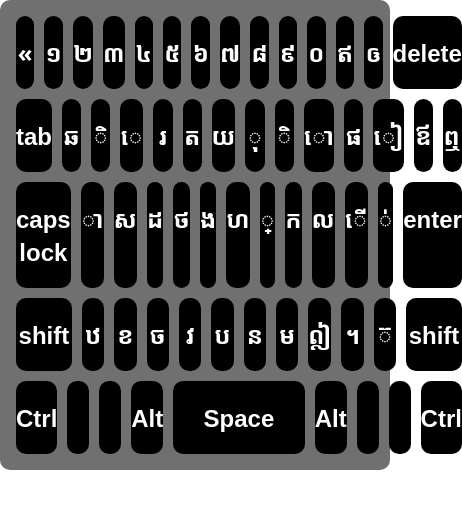
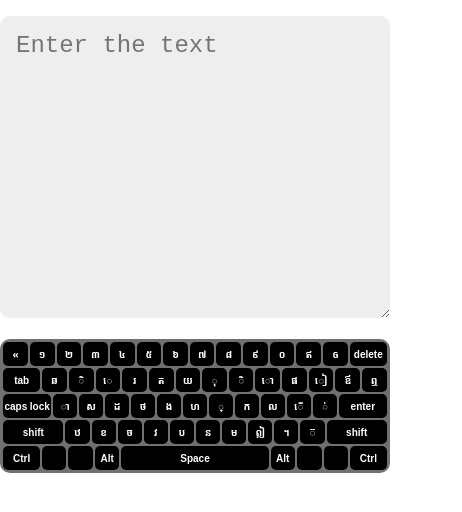
Before and after one commit to YunVisal/virtual-khmer-keyboard, a plain HTML site: page index.html in a window 390 px wide. Shown: the whole page, 462 px wide, since content can reach past the window. Drawn offline with Linux system fonts and the light colour scheme; a web font is replaced by a local one.

Commit message:
add text input

```diff
--- a/app.js
+++ b/app.js
@@ -14,7 +14,7 @@ document.addEventListener("DOMContentLoaded", function () {
         },
         "delete": {
             domId: "del_key",
-            handler: function () { console.log("delete") }
+            handler: onDeleteKeyClick
         },
         "tab": {
             domId: "tab_key",
@@ -39,6 +39,8 @@ document.addEventListener("DOMContentLoaded", function () {
     }
 
     var inputString = "";
+    const textInput = document.getElementById("textInput");
+    textInput.value = inputString;
 
     const keyboard = document.getElementById("keyboard");
     function changeKey(characters) {
@@ -73,6 +75,7 @@ document.addEventListener("DOMContentLoaded", function () {
 
     function onInputKeyClick(char) {
         inputString += char;
+        textInput.value = inputString;
     }
 
     function onTabKeyClick() {
@@ -85,6 +88,11 @@ document.addEventListener("DOMContentLoaded", function () {
 
     function onSpaceKeyClick() {
         onInputKeyClick(" ")
+    }
+
+    function onDeleteKeyClick() {
+        inputString = inputString.substring(0, inputString.length - 1);
+        textInput.value = inputString;
     }
 
     var isShift = false;
--- a/index.html
+++ b/index.html
@@ -12,6 +12,9 @@
 </head>
 
 <body>
+    <div class="text-input-container">
+        <textarea class="text-input" id="textInput" cols="30" rows="10" placeholder="Enter the text"></textarea>
+    </div>
     <div class="keyboard" id="keyboard">
         <div class="row-1">
             <div class="key">
--- a/style.css
+++ b/style.css
@@ -52,7 +52,6 @@ body {
 .key {
     background-color: black;
     color: white;
-    padding: .5rem;
     border-radius: 10px;
     cursor: pointer;
     padding: 20px 0;
@@ -67,3 +66,55 @@ body {
 .key:hover {
     color: #aaa;
 }
+
+.text-input-container {
+    width: 100%;
+    margin: 1rem 0;
+}
+
+.text-input {
+    width: 100%;
+    outline: none;
+    border: none;
+    background-color: #eee;
+    border-radius: 10px;
+    color: black;
+    font-size: 24px;
+    padding: 1rem;
+}
+
+@media only screen and (max-width: 600px) {
+    .keyboard {
+        grid-row-gap: 2px;
+        padding: .2rem;
+    }
+
+    .key {
+        padding: 5px 0;
+        border-radius: 5px;
+    }
+
+    .key .kh-label {
+        font-size: 10px;
+    }
+
+    .keyboard .row-1 {
+        grid-column-gap: 2px;
+    }
+
+    .keyboard .row-2 {
+        grid-column-gap: 2px;
+    }
+
+    .keyboard .row-3 {
+        grid-column-gap: 2px;
+    }
+
+    .keyboard .row-4 {
+        grid-column-gap: 2px;
+    }
+
+    .keyboard .row-5 {
+        grid-column-gap: 2px;
+    }
+}
```
